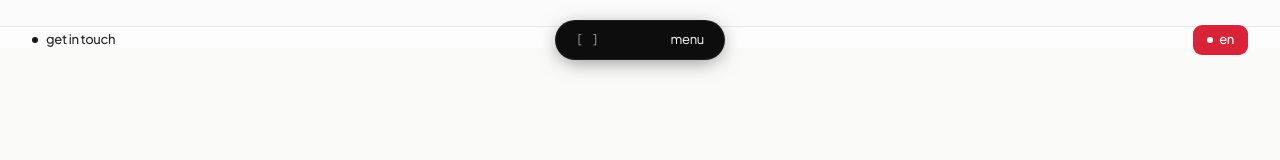
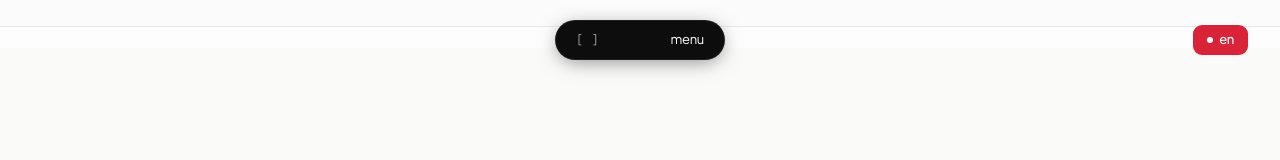
Before and after one commit to WeplyStudio/mee2, a React (Vite) app: page / in a window 1280 px wide. Shown: the top 160 px of the page. Built offline with nearby package versions, Linux system fonts and the light colour scheme.

Commit message:
refactor(header): remove contact button from navigation
Remove the "Get in touch" button from the header to streamline the minimalist interface.

```diff
--- a/src/App.tsx
+++ b/src/App.tsx
@@ -410,19 +410,8 @@ export default function App() {
       {/* TOP FLOATING / STICKY HEADER */}
       {/* ------------------------------------------------------------- */}
       <header className="fixed top-0 left-0 right-0 z-40 px-4 sm:px-8 py-3.5 sm:py-5 flex items-center justify-between pointer-events-none transition-all">
-        {/* Left: • get in touch (Desktop) */}
-        <div className="flex-1 flex justify-start">
-          <button
-            onClick={() => {
-              uiSfx.playSwitch();
-              navigateTo('contact');
-            }}
-            className="hidden sm:inline-flex pointer-events-auto group items-center gap-2 text-xs sm:text-[13px] font-medium text-zinc-800 hover:text-black transition-all cursor-pointer"
-          >
-            <span className="w-1.5 h-1.5 rounded-full bg-zinc-900 group-hover:scale-125 transition-transform"></span>
-            <span className="tracking-tight lowercase">{t.getInTouch}</span>
-          </button>
-        </div>
+        {/* Left: empty spacer */}
+        <div className="flex-1 flex justify-start"></div>
 
         {/* Center / Primary: [ ] Morphing Menu Button to Card */}
         <div className="flex justify-center">
```
